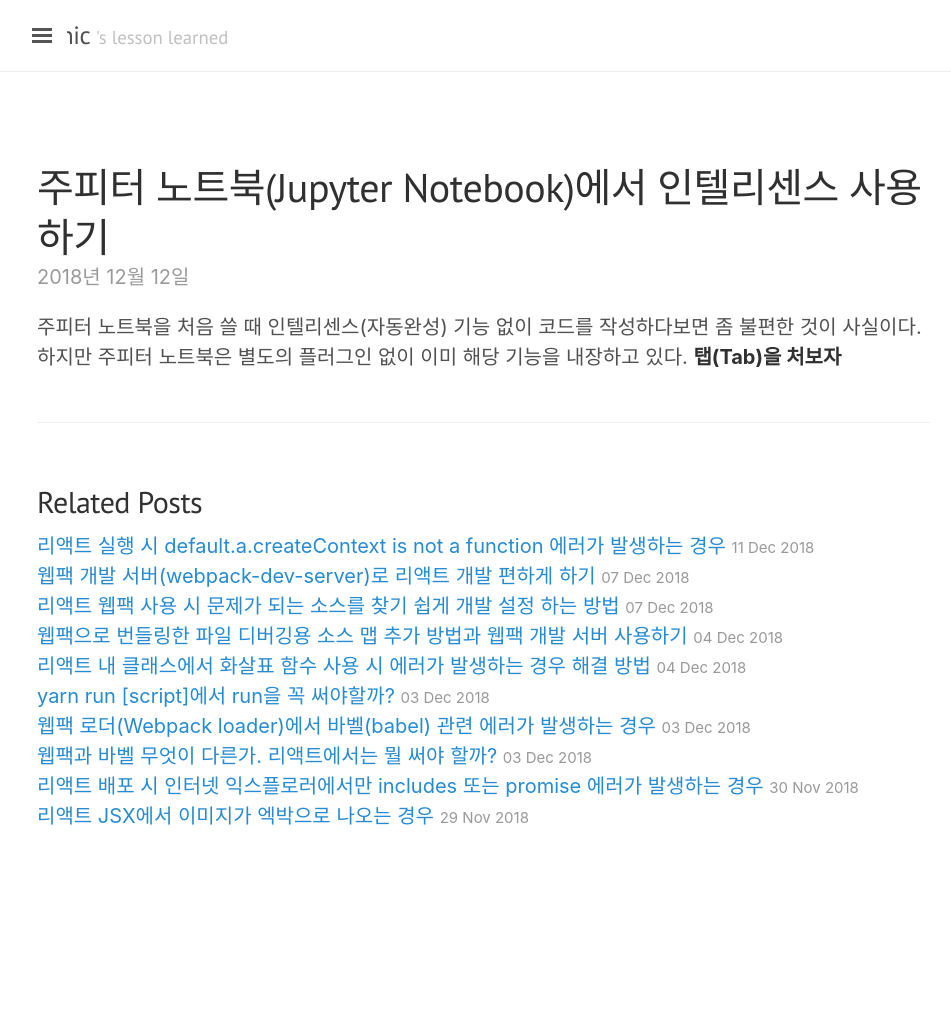
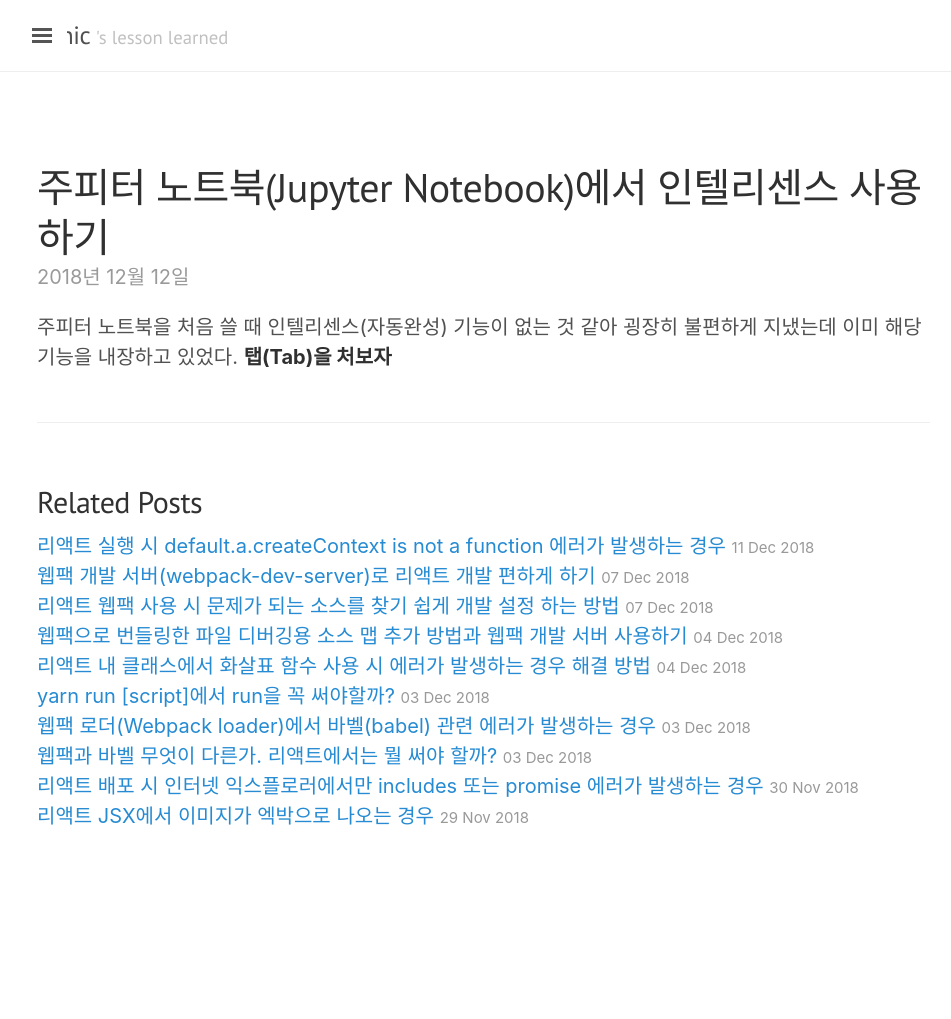
Before and after one commit to jwkcp/jwkcp.github.com, a Jekyll site: the page built from _posts/2018-12-12-jupyter-notebook-intellisense.md, in a window 1280 px wide. Shown: the whole page, without its empty margins (3-954 px from the left). Built offline with Jekyll 4.4.1, drawn with Linux system fonts in a browser that asks for light colours; nearby versions of some CDN libraries; comment, search, counter and statistics services are not loaded.

Commit message:
어색한 문장 수정

```diff
--- a/_posts/2018-12-12-jupyter-notebook-intellisense.md
+++ b/_posts/2018-12-12-jupyter-notebook-intellisense.md
@@ -5,4 +5,4 @@
 comments: true
 ---
 
-주피터 노트북을 처음 쓸 때 인텔리센스(자동완성) 기능 없이 코드를 작성하다보면 좀 불편한 것이 사실이다. 하지만 주피터 노트북은 별도의 플러그인 없이 이미 해당 기능을 내장하고 있다. **탭(Tab)을 처보자**
+주피터 노트북을 처음 쓸 때 인텔리센스(자동완성) 기능이 없는 것 같아 굉장히 불편하게 지냈는데 이미 해당 기능을 내장하고 있었다. **탭(Tab)을 처보자**
```
